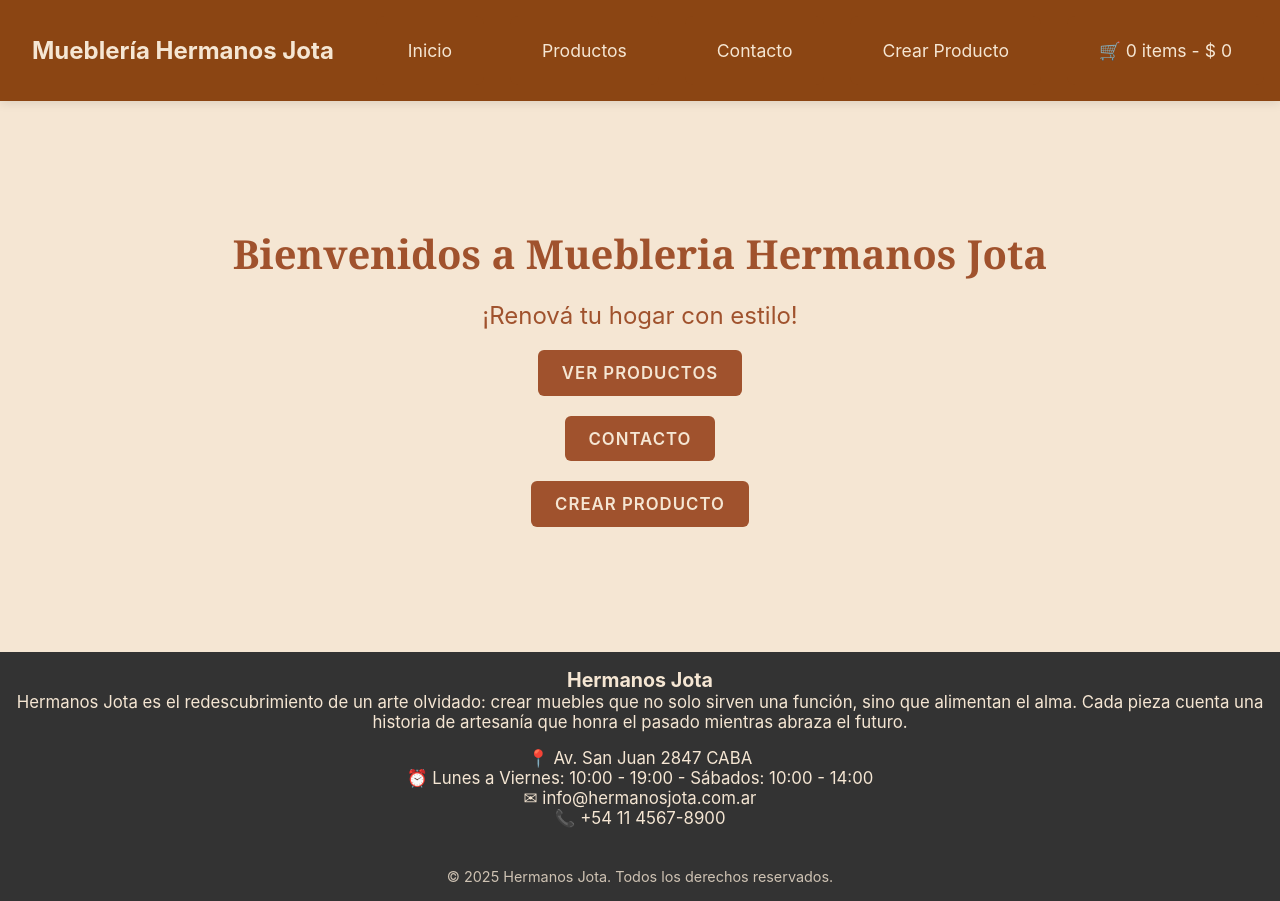
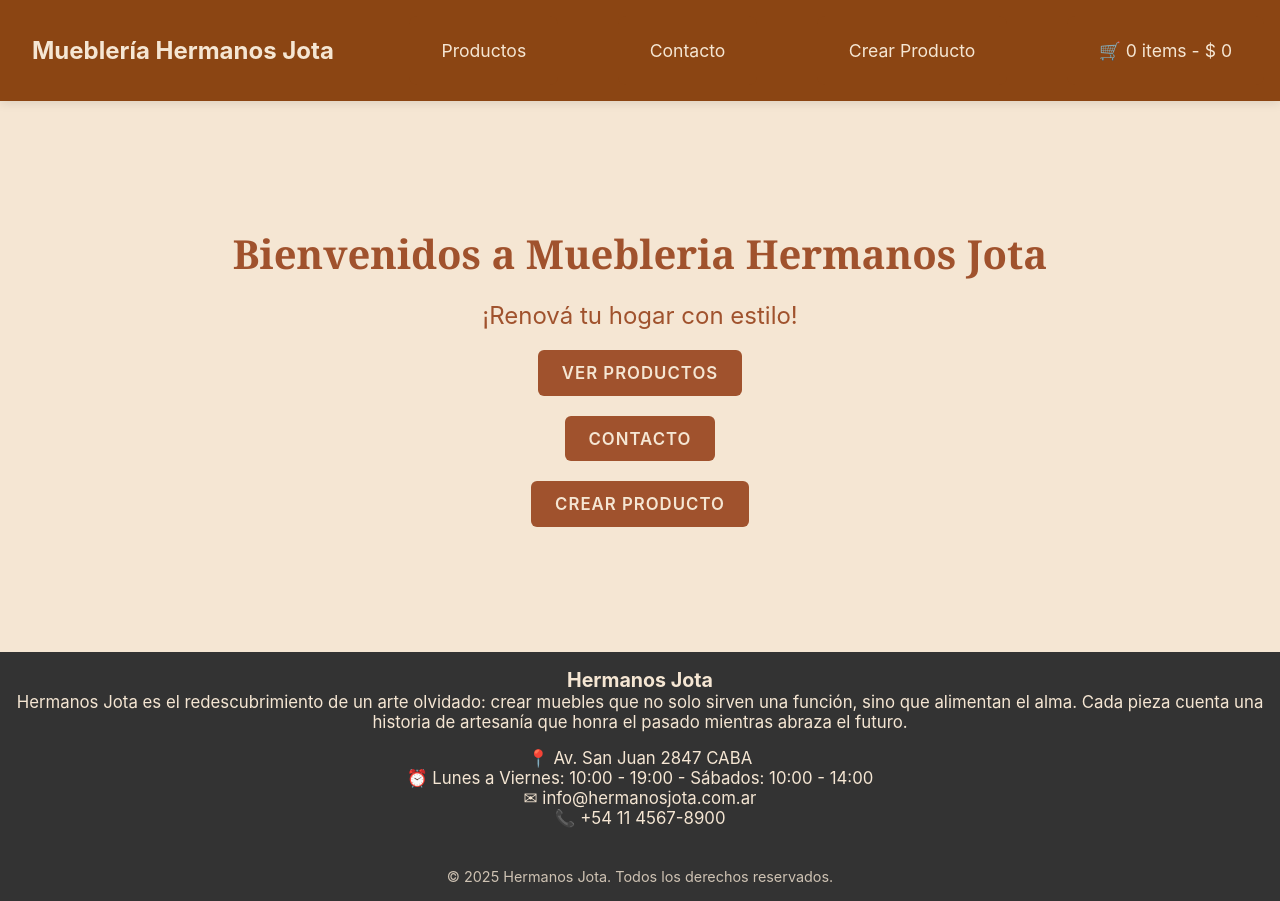
Before and after one commit to 00nic/Muebleria-Hermanos-Jota, a React (Create React App) app in the folder client/: page / in a window 1280 px wide. Built offline with nearby package versions, Linux system fonts and the light colour scheme.

Commit message:
refactor: remove redundant 'Inicio' link from Navbar for cleaner navigation

```diff
--- a/client/src/components/NavBar.js
+++ b/client/src/components/NavBar.js
@@ -7,11 +7,6 @@ const Navbar = ({ cartCount, cartTotal }) => {
       <Link to="/" className="nav-title nav-link">
         Mueblería Hermanos Jota
       </Link>
-      <div className="nav-cart">
-        <Link className="nav-link" to="/">
-          Inicio
-        </Link>
-      </div>
       <div className="nav-cart">
         <Link className="nav-link" to="/productos">
           Productos
```
